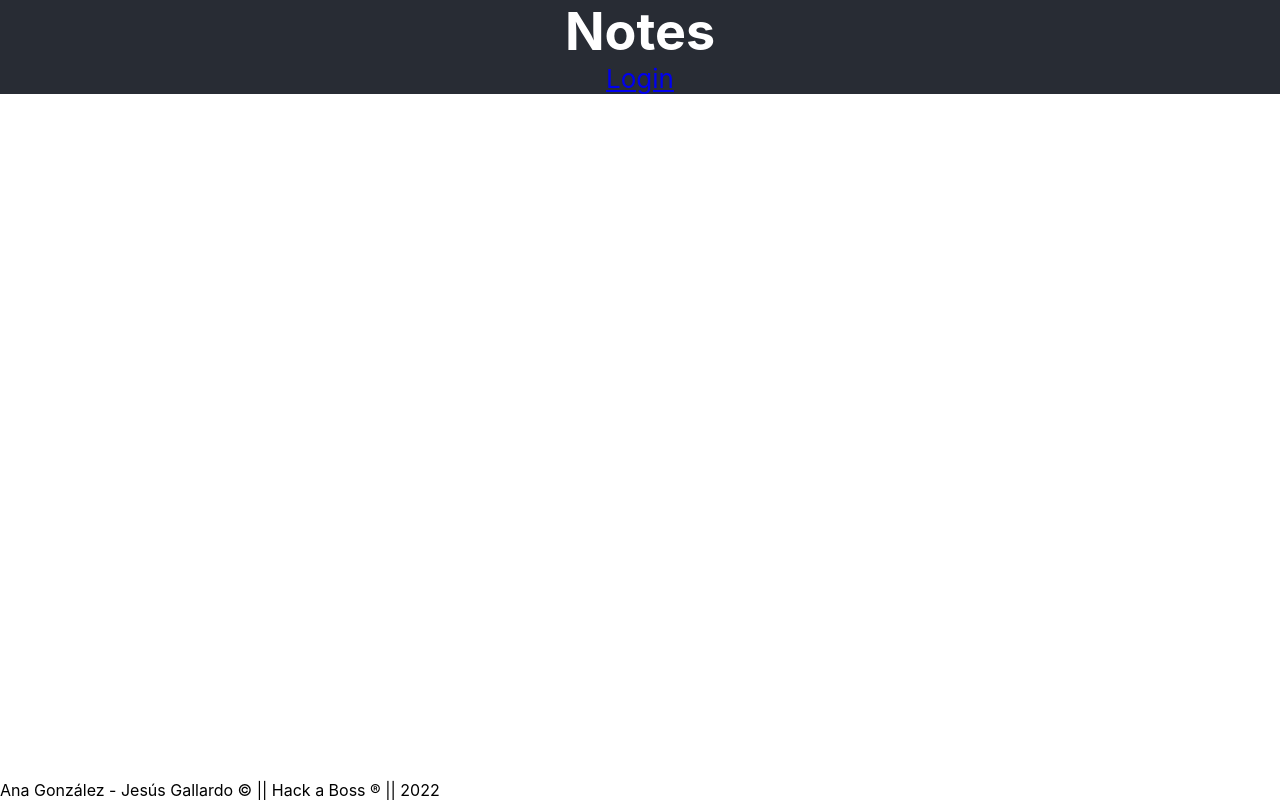
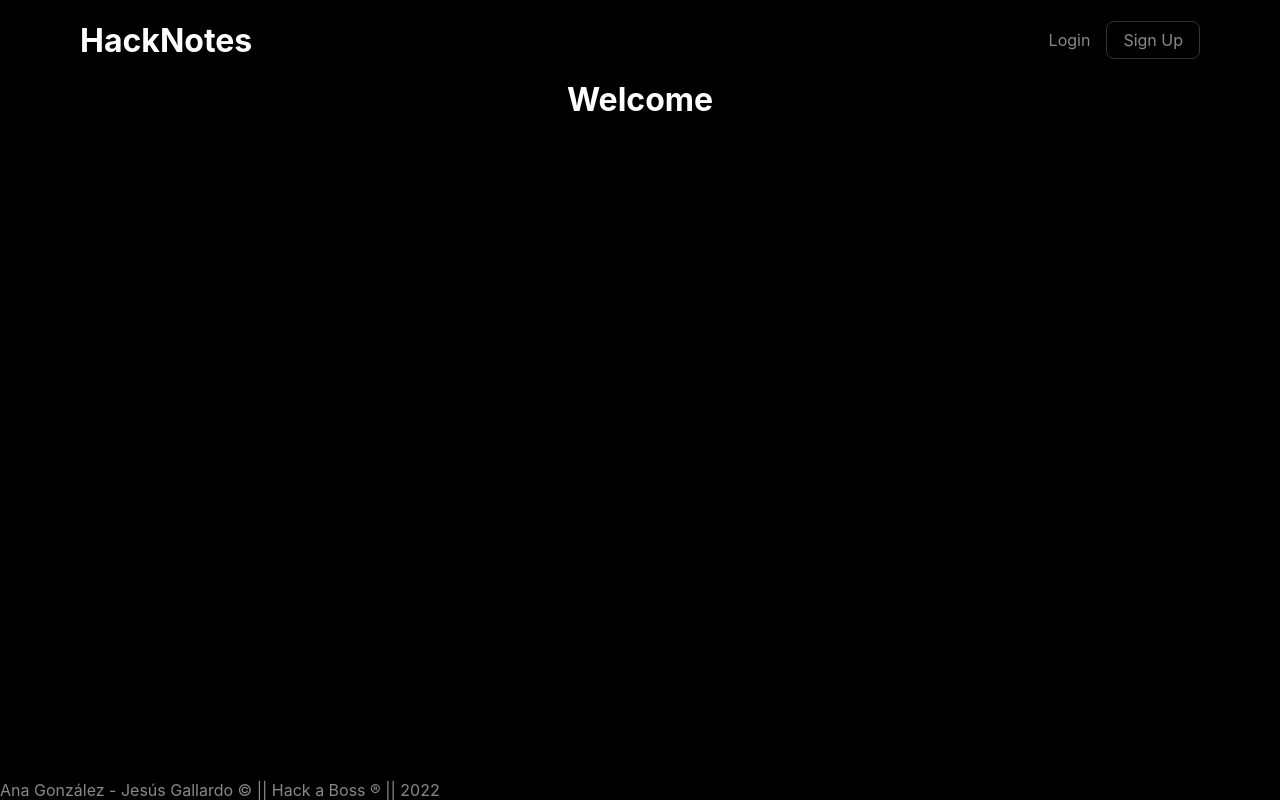
Before and after one commit to Unodecopas/appnotas, a React (Create React App) app in the folder frontend/: page / in a window 1280 px wide. Built offline with nearby package versions, Linux system fonts and the light colour scheme.

Commit message:
style: Color theme, Button style, Header Layout

```diff
--- a/frontend/src/App.css
+++ b/frontend/src/App.css
@@ -1,8 +1,30 @@
+:root {
+    --text-color: #888;
+    --text-color-active: #fff;
+    --app-bg-color: #000;
+    --note-bg-color: #111;
+    --border-color: #333;
+
+    --todo-color-1: hsl(140, 100%, 75%);
+    --todo-color-2: hsl(140, 100%, 60%);
+    --todo-color-3: hsl(140, 100%, 25%);
+    --personal-color-1: hsl(288, 100%, 75%);
+    --personal-color-2: hsl(288, 100%, 60%);
+    --personal-color-3: hsl(288, 100%, 25%);
+    --work-color-1: hsl(27, 100%, 75%);
+    --work-color-2: hsl(27, 100%, 60%);
+    --work-color-3: hsl(27, 100%, 25%);
+    --todo-color-1: hsl(0, 100%, 75%);
+    --todo-color-2: hsl(0, 100%, 60%);
+    --todo-color-3: hsl(0, 100%, 25%);
+}
+
 * {
     margin: 0;
     padding: 0;
     box-sizing: border-box;
 }
+
 body {
     margin: 0;
     font-family: -apple-system, BlinkMacSystemFont, "Segoe UI", "Roboto",
@@ -16,18 +38,14 @@ body {
     height: 100vh;
     display: flex;
     flex-direction: column;
+    color: var(--text-color);
+    background-color: var(--app-bg-color);
 }
 
-.App-header {
-    background-color: #282c34;
-    min-height: 10vh;
-    display: flex;
-    flex-direction: column;
-    align-items: center;
-    justify-content: center;
-    font-size: calc(10px + 2vmin);
-    color: white;
+.App h1 {
+    color: var(--text-color-active);
 }
+
 .App main {
     flex-grow: 1;
     display: flex;
@@ -46,7 +64,35 @@ body {
     line-height: 24px;
     padding: 0px 20px;
 }
+
+.App a,
+.App a:visited {
+    color: var(--text-color);
+    text-decoration: none;
+}
+.App a:hover {
+    color: var(--text-color-active);
+}
+
 .App input:active,
 .App input:focus {
     outline: none;
 }
+
+.App button {
+    font: inherit;
+    background: none;
+    color: inherit;
+    border: 1px solid var(--border-color);
+    padding: 0.5rem 1rem;
+    border-radius: 8px;
+}
+.App button:hover {
+    background-color: var(--note-bg-color);
+    border: 1px solid var(--text-color-active);
+    color: var(--text-color-active);
+    cursor: pointer;
+}
+.App button:active {
+    background-color: var(--border-color);
+}
--- a/frontend/src/App.js
+++ b/frontend/src/App.js
@@ -1,19 +1,20 @@
-import { Route, Routes } from "react-router-dom";
+import { Navigate, Route, Routes } from "react-router-dom";
 import "./App.css";
 import Footer from "./components/Footer";
-import Header from "./components/Header";
+import Header from "./components/Header/Header";
 import LoginForm from "./components/LoginForm/LoginForm";
 import RegisterForm from "./components/RegisterForm";
-import HomePage from "./pages/HomePage";
+import HomePage from "./pages/HomePage/HomePage";
 function App() {
     return (
         <div className="App">
             <Header />
             <main>
                 <Routes>
-                    <Route path="/*" element={<HomePage />} />
+                    <Route path="/register" element={<RegisterForm />} />
                     <Route path="/login" element={<LoginForm />} />
-                    <Route path="/register" element={<RegisterForm />} />
+                    <Route path="/" exact element={<HomePage />} />
+                    <Route path="*" element={<Navigate to="/" replace />} />
                 </Routes>
             </main>
             <Footer />
--- a/frontend/src/components/Header.jsx
+++ /dev/null
@@ -1,29 +0,0 @@
-import React from "react";
-import { Link, useNavigate } from "react-router-dom";
-import { useUser } from "../context/userContext";
-
-const Header = () => {
-    const [user, setUser, logout] = useUser();
-    const navigate = useNavigate();
-
-    const handleLogout = async () => {
-        await logout();
-        navigate("/login");
-    };
-
-    return (
-        <header className="App-header">
-            <h1>Notes</h1>
-            {user ? (
-                <>
-                    <p>{user.username}</p>
-                    <button onClick={handleLogout}>Logout</button>
-                </>
-            ) : (
-                <Link to="/login">Login</Link>
-            )}
-        </header>
-    );
-};
-
-export default Header;
--- /dev/null
+++ b/frontend/src/components/Header/Header.css
@@ -0,0 +1,17 @@
+.header-container {
+    min-height: 10vh;
+    display: flex;
+    flex-direction: row;
+    align-items: center;
+    justify-content: space-between;
+    font-size: 1rem;
+
+    padding: 0 5rem;
+}
+
+.header-container__user-area {
+    display: flex;
+    flex-direction: row;
+    align-items: center;
+    gap: 1rem;
+}
--- /dev/null
+++ b/frontend/src/components/Header/Header.jsx
@@ -0,0 +1,41 @@
+import React from "react";
+import { Link, useNavigate } from "react-router-dom";
+import { useUser } from "../../context/userContext";
+import "./Header.css";
+
+const Header = () => {
+    const [user, , logout] = useUser();
+    const navigate = useNavigate();
+
+    const handleLogout = async () => {
+        await logout();
+        navigate("/");
+    };
+
+    const handleSingUp = async () => {
+        navigate("/register");
+    };
+
+    return (
+        <header className="header-container">
+            <Link to="/">
+                <h1>HackNotes</h1>
+            </Link>
+            <div className="header-container__user-area">
+                {user ? (
+                    <>
+                        <p>{user.username}</p>
+                        <button onClick={handleLogout}>Logout</button>
+                    </>
+                ) : (
+                    <>
+                        <Link to="/login">Login</Link>
+                        <button onClick={handleSingUp}>Sign Up</button>
+                    </>
+                )}
+            </div>
+        </header>
+    );
+};
+
+export default Header;
--- a/frontend/src/components/LoginForm/LoginForm.css
+++ b/frontend/src/components/LoginForm/LoginForm.css
@@ -4,4 +4,6 @@
     gap: 10px;
 
     height: 500px;
+    border: 1px solid black;
+    background-color: var(--background-color);
 }
--- /dev/null
+++ b/frontend/src/pages/HomePage/HomePage.css
@@ -0,0 +1,3 @@
+.home-page {
+    color: red;
+}
--- /dev/null
+++ b/frontend/src/pages/HomePage/HomePage.jsx
@@ -0,0 +1,21 @@
+import React from "react";
+import { useUser } from "../../context/userContext";
+import NotesPage from "../NotesPage/NotesPage";
+import "./HomePage.css";
+
+const HomePage = () => {
+    const [user] = useUser();
+    return (
+        <>
+            {user ? (
+                <NotesPage />
+            ) : (
+                <div className="home-page">
+                    <h1>Welcome</h1>
+                </div>
+            )}
+        </>
+    );
+};
+
+export default HomePage;
--- a/frontend/src/pages/HomePage.jsx
+++ b/frontend/src/pages/NotesPage/NotesPage.jsx
@@ -1,7 +1,7 @@
-import React, { useEffect, useState } from "react";
-import { useUser } from "../context/userContext";
+import React, { useState, useEffect } from "react";
+import { useUser } from "../../context/userContext";
 
-const HomePage = () => {
+const NotesPage = () => {
     const [notes, setNotes] = useState([]);
     const [user] = useUser();
 
@@ -11,8 +11,8 @@ const HomePage = () => {
                 const res = await fetch(
                     `http://localhost:4000/users/${user.username}`,
                     {
+                        "Content-Type": "application/json",
                         headers: {
-                            "Content-Type": "application/json",
                             Authorization: user.token,
                         },
                     }
@@ -33,6 +33,7 @@ const HomePage = () => {
 
     return (
         <section>
+            <h1>Notas</h1>
             {notes.map((note) => {
                 return <li key={note.id}>{note.title}</li>;
             })}
@@ -40,4 +41,4 @@ const HomePage = () => {
     );
 };
 
-export default HomePage;
+export default NotesPage;
```
